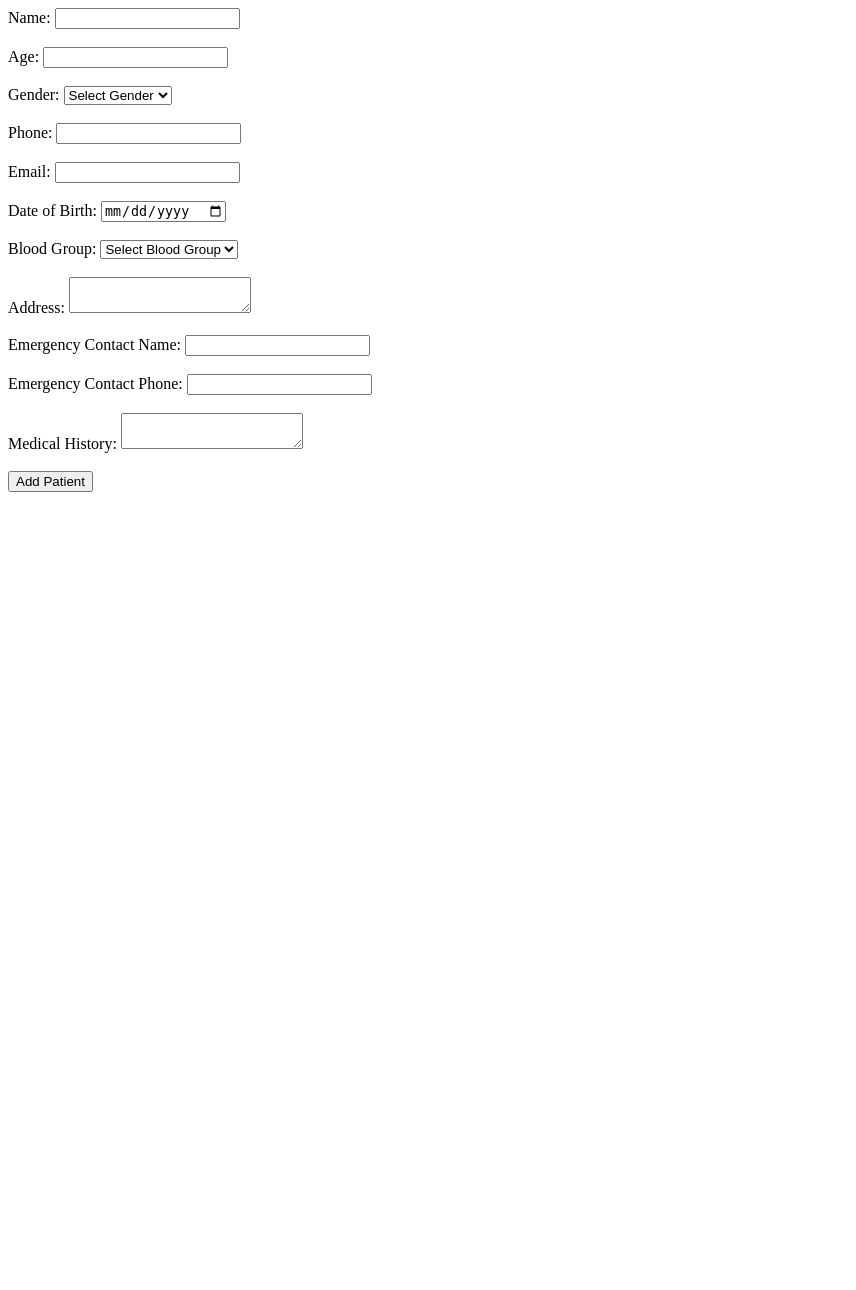
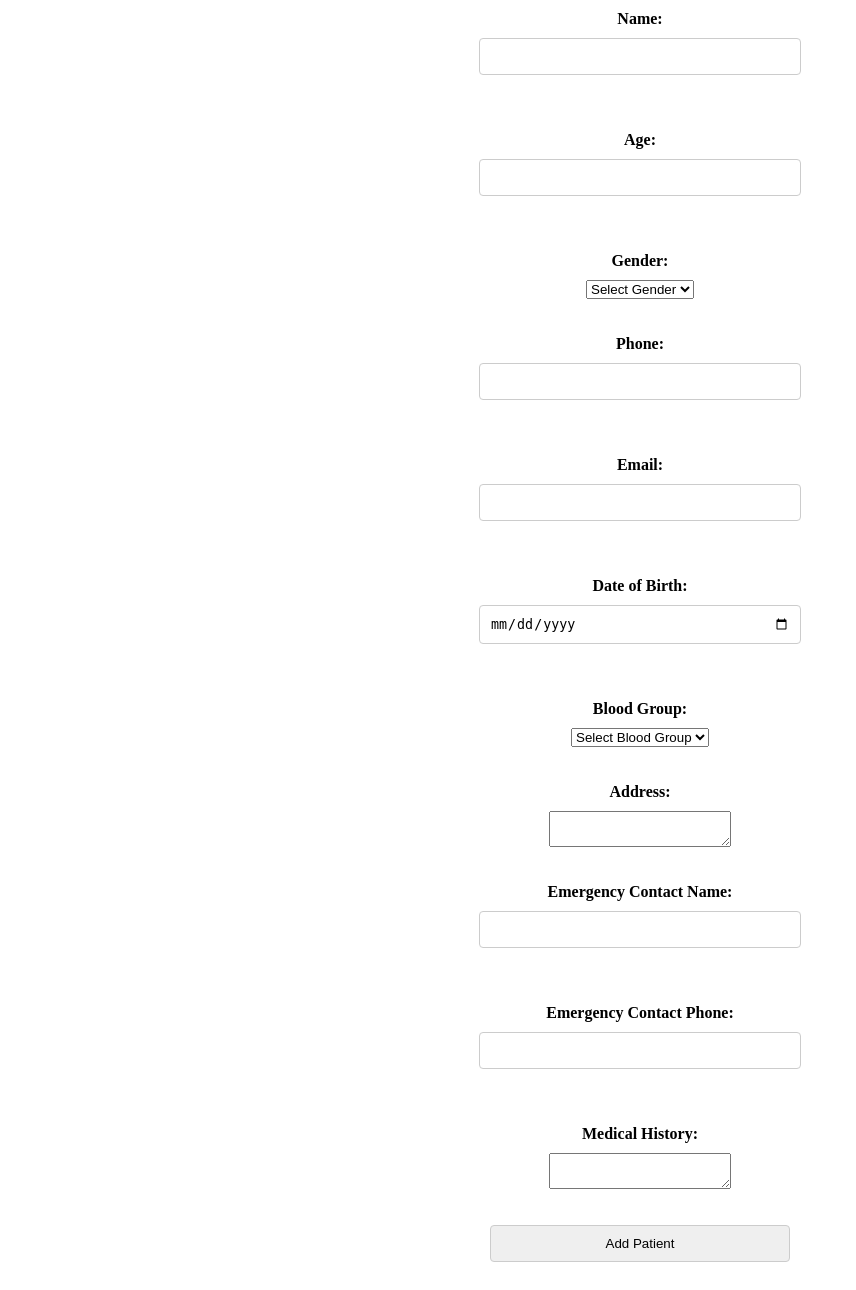
Before and after one commit to smsmorsalin/pulse-HMS_DBMS, a Flask app: page /add_patient in a window 1280 px wide. Shown: the whole page, without its empty margins (0-856 px from the left). Before the commit the page ends 492 px from the top, so only its background shows below. Run offline with Flask 3, Linux system fonts and the light colour scheme; a user stored in the database is signed in.

Commit message:
desgin add_patient

```diff
--- a/static/css/all.css
+++ b/static/css/all.css
@@ -18,3 +18,36 @@
     align-items: center;
     margin-top: 50px;
 }
+
+.add-patient-form {
+    display: flex;
+    flex-direction: column;
+    align-items: center;
+    margin-top: 10px;
+}
+
+.add-patient-form label {
+    margin-bottom: 10px;
+    font-weight: bold;
+}
+
+.add-patient-form input {
+    margin-bottom: 20px;
+    padding: 10px;
+    width: 300px;
+    border: 1px solid #ccc;
+    border-radius: 4px;
+}
+
+.add-patient-form button {
+    padding: 10px 20px;
+    background-color: #4CAF50;
+    color: white;
+    border: none;
+    border-radius: 4px;
+    cursor: pointer;
+}
+
+.add-patient-form button:hover {
+    background-color: #45a049;
+}
--- a/templates/add_patient.html
+++ b/templates/add_patient.html
@@ -3,10 +3,11 @@
 <head>
     <meta charset="UTF-8">
     <meta name="viewport" content="width=device-width, initial-scale=1.0">
+    <link rel="stylesheet" href="{{ url_for('static', filename='css/all.css') }}">
     <title>add patient</title>
 </head>
 <body>
-    <form action="/add_patient" method="post">
+    <form action="/add_patient" method="post" class="add-patient-form">
         <label for="name">Name:</label>
         <input type="text" id="name" name="name" required><br><br>
 
```
